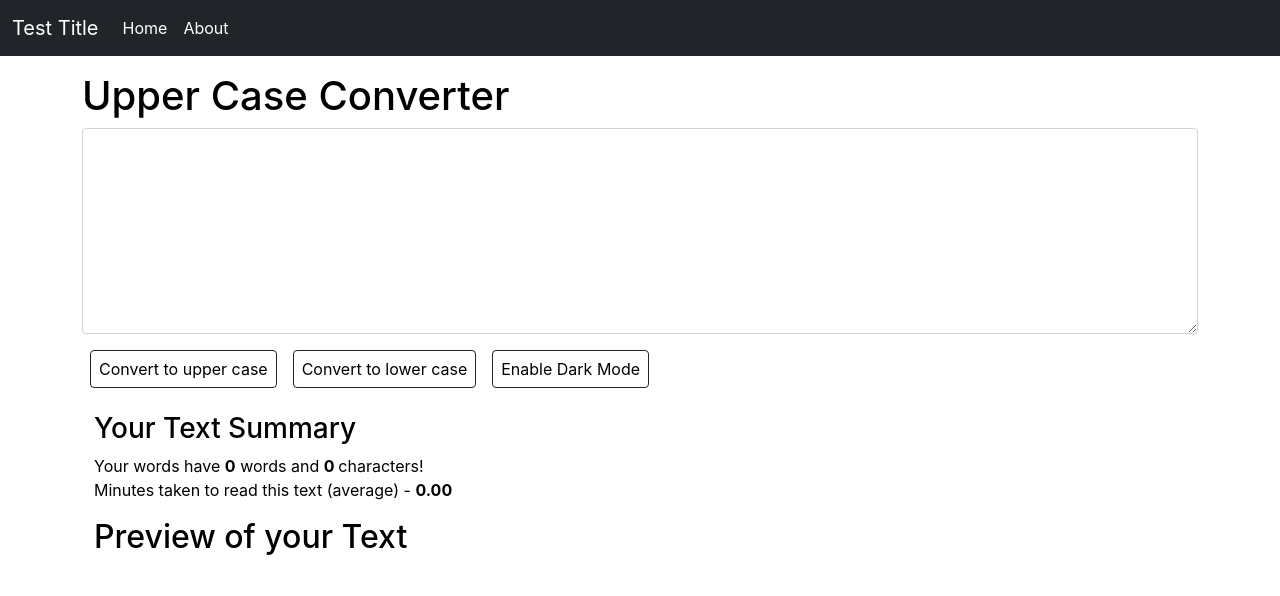
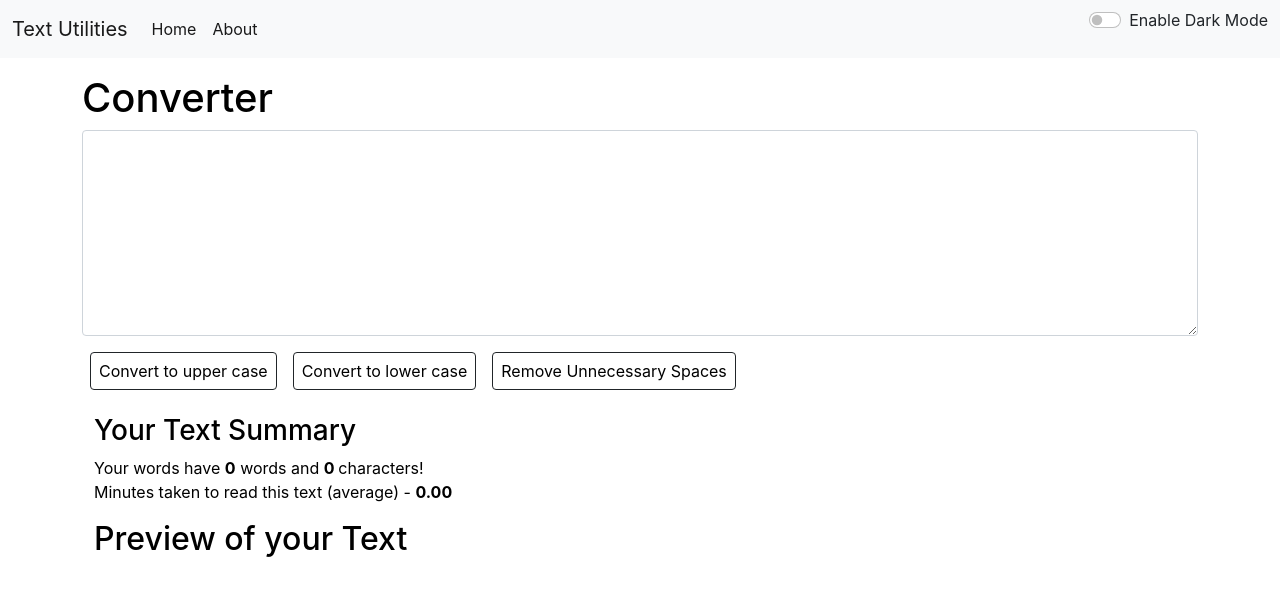
Before and after one commit to Suyash99/Text-Utils-React-, a React (Create React App) app: page / in a window 1280 px wide. Shown: the top 596 px of the page. Built offline with nearby package versions, Linux system fonts and the light colour scheme.

Commit message:
Dark mode --> move to nav bar, added functionality removing unnecessary spaces in between + trailing

```diff
--- a/package.json
+++ b/package.json
@@ -9,6 +9,7 @@
     "react": "^17.0.2",
     "react-dom": "^17.0.2",
     "react-scripts": "5.0.0",
+    "serve": "^14.0.1",
     "web-vitals": "^2.1.4"
   },
   "scripts": {
--- a/public/index.html
+++ b/public/index.html
@@ -1,12 +1,14 @@
 <!DOCTYPE html>
 <html lang="en">
-
   <head>
     <meta charset="utf-8" />
     <link rel="icon" href="%PUBLIC_URL%/favicon.ico" />
     <meta name="viewport" content="width=device-width, initial-scale=1" />
     <meta name="theme-color" content="#000000" />
-  <meta name="description" content="Web site created using create-react-app" />
+    <meta
+      name="description"
+      content="Web site created using create-react-app"
+    />
     <link rel="apple-touch-icon" href="%PUBLIC_URL%/logo192.png" />
     <!--
       manifest.json provides metadata used when your web app is installed on a
@@ -14,8 +16,12 @@
     -->
     <link rel="manifest" href="%PUBLIC_URL%/manifest.json" />
     <!-- CSS only -->
-  <link href="https://cdn.jsdelivr.net/npm/bootstrap@5.1.3/dist/css/bootstrap.min.css" rel="stylesheet"
-    integrity="sha384-1BmE4kWBq78iYhFldvKuhfTAU6auU8tT94WrHftjDbrCEXSU1oBoqyl2QvZ6jIW3" crossorigin="anonymous">
+    <link
+      href="https://cdn.jsdelivr.net/npm/bootstrap@5.1.3/dist/css/bootstrap.min.css"
+      rel="stylesheet"
+      integrity="sha384-1BmE4kWBq78iYhFldvKuhfTAU6auU8tT94WrHftjDbrCEXSU1oBoqyl2QvZ6jIW3"
+      crossorigin="anonymous"
+    />
     <!--
       Notice the use of %PUBLIC_URL% in the tags above.
       It will be replaced with the URL of the `public` folder during the build.
@@ -25,26 +31,16 @@
       work correctly both with client-side routing and a non-root public URL.
       Learn how to configure a non-root public URL by running `npm run build`.
     -->
-  <title>React App</title>
+    <title>Text Utils</title>
   </head>
 
   <body>
     <noscript>You need to enable JavaScript to run this app.</noscript>
     <div id="root"></div>
-  <!--
-      This HTML file is a template.
-      If you open it directly in the browser, you will see an empty page.
-
-      You can add webfonts, meta tags, or analytics to this file.
-      The build step will place the bundled scripts into the <body> tag.
-
-      To begin the development, run `npm start` or `yarn start`.
-      To create a production bundle, use `npm run build` or `yarn build`.
-    -->
-  <!-- JavaScript Bundle with Popper -->
-  <script src="https://cdn.jsdelivr.net/npm/bootstrap@5.1.3/dist/js/bootstrap.bundle.min.js"
+    <script
+      src="https://cdn.jsdelivr.net/npm/bootstrap@5.1.3/dist/js/bootstrap.bundle.min.js"
       integrity="sha384-ka7Sk0Gln4gmtz2MlQnikT1wXgYsOg+OMhuP+IlRH9sENBO0LRn5q+8nbTov4+1p"
-    crossorigin="anonymous"></script>
+      crossorigin="anonymous"
+    ></script>
   </body>
-
 </html>
--- a/src/App.js
+++ b/src/App.js
@@ -4,16 +4,35 @@ import About from "./components/About";
 import Navbar from "./components/Navbar";
 import TextForm from "./components/TextForm";
 function App() {
-  const [mode, setMode] = useState("Light");
+  //State
+  const [mode, setMode] = useState("light");
+  const [btnText, setBtnText] = useState("Enable Dark Mode");
+
+  //Helping Functions
+  const toggleMode = () => {
+    if (mode === "light") {
+      setMode("dark");
+      setBtnText("Disable Dark Mode");
+      document.body.style.backgroundColor = "black";
+    } else {
+      setMode("light");
+      setBtnText("Enable Dark Mode");
+      document.body.style.backgroundColor = "white";
+    }
+  };
+
   return (
     <>
       <Navbar
-        title="Test Title"
+        mode={mode}
+        title="Text Utilities"
         homeText="Home"
         aboutText="About"
+        toggleMode={toggleMode}
+        btnText={btnText}
       />
       <div className="container my-3">
-        <TextForm heading="Upper Case Converter" mode={mode} />
+        <TextForm heading="Converter" toggleMode={mode} />
       </div>
       {/* <About></About> */}
     </>
--- a/src/components/Navbar.js
+++ b/src/components/Navbar.js
@@ -3,13 +3,14 @@ import PropTypes from "prop-types";
 
 export default function Navbar(props) {
   return (
-    <nav className="navbar navbar-expand-lg navbar-dark bg-dark">
-      <div className="container-fluid" >
+    <nav
+      className={`navbar navbar-expand-lg navbar-${props.mode} bg-${props.mode}`}
+    >
+      <div className="container-fluid">
         <a className="navbar-brand" href="/">
           {props.title}
         </a>
         <button
-
           className="navbar-toggler"
           type="button"
           data-bs-toggle="collapse"
@@ -20,11 +21,7 @@ export default function Navbar(props) {
         >
           <span className="navbar-toggler-icon"></span>
         </button>
-        <div
-          className="collapse navbar-collapse"
-          id="navbarSupportedContent"
-
-        >
+        <div className="collapse navbar-collapse" id="navbarSupportedContent">
           <ul className="navbar-nav me-auto mb-2 mb-lg-0">
             <li className="nav-item">
               <a className="nav-link active" aria-current="page" href="/">
@@ -37,6 +34,28 @@ export default function Navbar(props) {
               </a>
             </li>
           </ul>
+          <div
+            className={`form-check form-switch text-${
+              props.mode === "light" ? "dark" : "light"
+            }`}
+          >
+            <input
+              className="form-check-input me-2"
+              onClick={props.toggleMode}
+              id="flexSwitchCheckDefault"
+              type="checkbox"
+            />
+            <label
+              className="form-check-label"
+              htmlFor="flexSwitchCheckDefault"
+            >
+              <p
+                className={`text-${props.mode === "light" ? "dark" : "light"}`}
+              >
+                {props.btnText}
+              </p>
+            </label>
+          </div>
         </div>
       </div>
     </nav>
--- a/src/components/TextForm.js
+++ b/src/components/TextForm.js
@@ -7,32 +7,37 @@ export default function TextForm(props) {
     color: "black",
     backgroundColor: "white",
   });
-  const [btnText, setBtnText] = useState("Enable Dark Mode");
   const [text, setText] = useState("");
 
-  //Functions invoked on  "onClick" EVENT
+  //Functions invoked on "onClick" EVENT
+  const wordCount = () => {
+    return text.split(" ").length === 1 ? 0 : text.split(" ").length;
+  };
+
   const toggleMode = () => {
-    if (btnText === "Enable Dark Mode") {
+    if (props.toggleMode === "light") {
+      setMyStyle({
+        color: "black",
+        backgroundColor: "white",
+      });
+    } else {
       setMyStyle({
         color: "white",
         backgroundColor: "black",
       });
-      setBtnText("Enable Light Mode");
-    } else {
-      setMyStyle({
-        color: "black",
-        backgroundColor: "white",
-      });
-      setBtnText("Enable Dark Mode");
     }
   };
 
-  const conditionChecker = (input) => {
-    if (input === "") return 0;
-    let splitVal = input.trim().split(" ");
-    let emptyLen = splitVal.filter((e) => e === "").length;
-    splitVal.splice(splitVal.indexOf(""), emptyLen);
-    return splitVal.length;
+  const spaceHandler = () => {
+    if (!text) return "";
+    let splitVal = text.trim().split(" ");
+    let string = "";
+    splitVal.forEach((elements) => {
+      if (elements) {
+        string += `${elements} `;
+      }
+    });
+    setText(string);
   };
 
   const toUpperCASE = () => {
@@ -70,7 +75,6 @@ export default function TextForm(props) {
         >
           Convert to upper case
         </button>
-
         <button
           className="btn btn-dark mx-2 px-2"
           onClick={toLowerCASE}
@@ -80,22 +84,21 @@ export default function TextForm(props) {
         </button>
         <button
           className="btn btn-dark mx-2 px-2"
-          onClick={toggleMode}
+          onClick={spaceHandler}
           style={mystyle}
         >
-          {btnText}
+          Remove Unnecessary Spaces
         </button>
       </div>
 
       <div className="container my-4" style={mystyle}>
         <h3> Your Text Summary</h3>
         <p>
-          Your words have <b>{conditionChecker(text)}</b> words and{" "}
-          <b>{text.length} </b>
+          Your words have <b>{wordCount()}</b> words and <b>{text.length} </b>
           characters!
           <br />
           Minutes taken to read this text (average) -{" "}
-          <b>{(0.008 * conditionChecker(text)).toFixed(2)}</b>
+          <b>{(0.008 * text.length).toFixed(2)}</b>
         </p>
 
         <h2>Preview of your Text</h2>
```
Also changed, not shown: 1 other file (tests, documents, lock files or other folders). Lines whose indentation alone changed are shown as unchanged.
